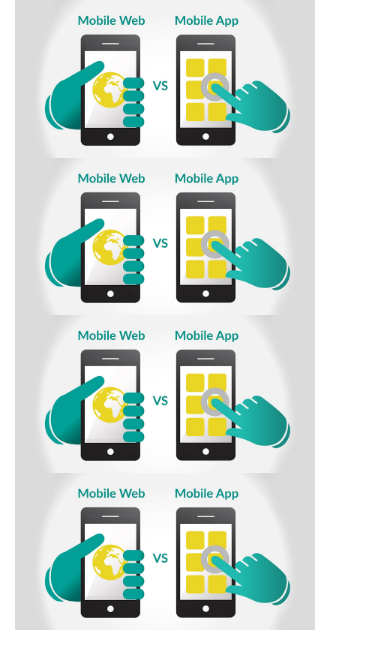
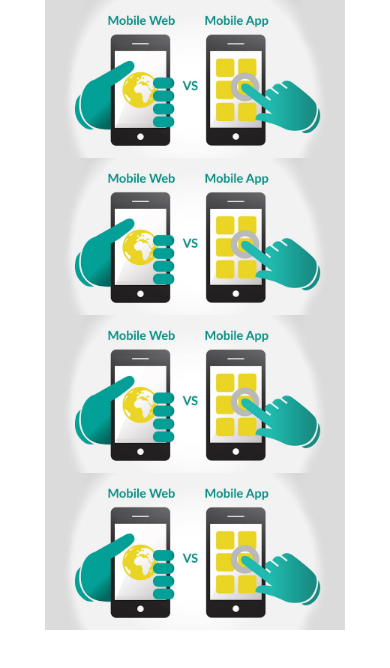
Before and after one commit to mblazh/PM2020, a plain HTML site: page lab01/start_code_task2/index.html in a window 390 px wide. Drawn offline with nearby package versions, Linux system fonts and the light colour scheme.

Commit message:
Fix lab01

```diff
--- a/lab01/start_code_task2/index.html
+++ b/lab01/start_code_task2/index.html
@@ -9,19 +9,19 @@
 <body>
 	<div class="container">
 		<div class="row">
-			<div class="col-12 col-md-6 col-lg-3">
+			<div class="col-12 col-md-6 col-lg-3 text-center">
 				<img class="img-fluid" src="picture.jpg" width="300" height="300">
 			</div>
 
-			<div class="col-12 col-md-6 col-lg-3">
+			<div class="col-12 col-md-6 col-lg-3 text-center">
 				<img class="img-fluid" src="picture.jpg" width="300" height="300">
 			</div>
 
-			<div class="col-12 col-md-6 col-lg-3">
+			<div class="col-12 col-md-6 col-lg-3 text-center">
 				<img class="img-fluid" src="picture.jpg" width="300" height="300">
 			</div>
 
-			<div class="col-12 col-md-6 col-lg-3">
+			<div class="col-12 col-md-6 col-lg-3 text-center">
 				<img class="img-fluid" src="picture.jpg" width="300" height="300">
 			</div>
 		<div>
```
